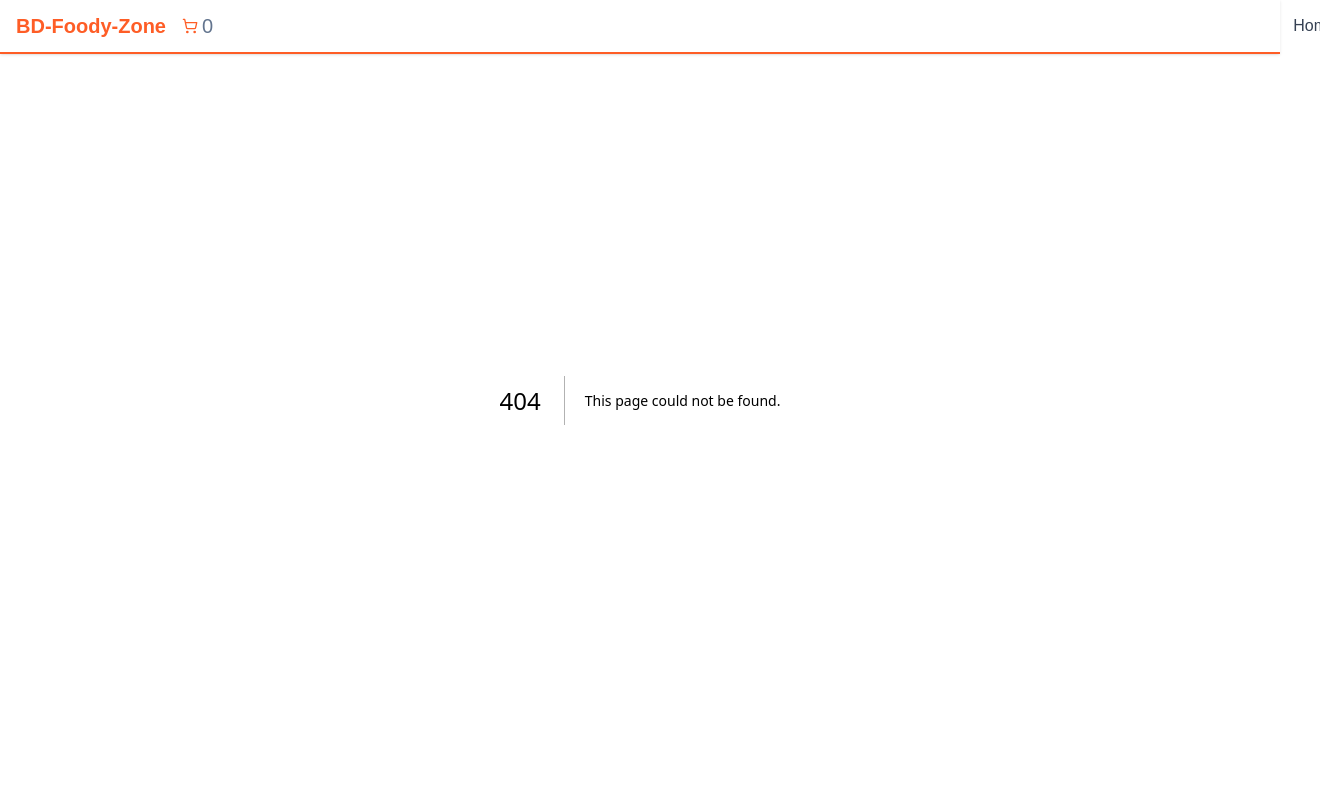
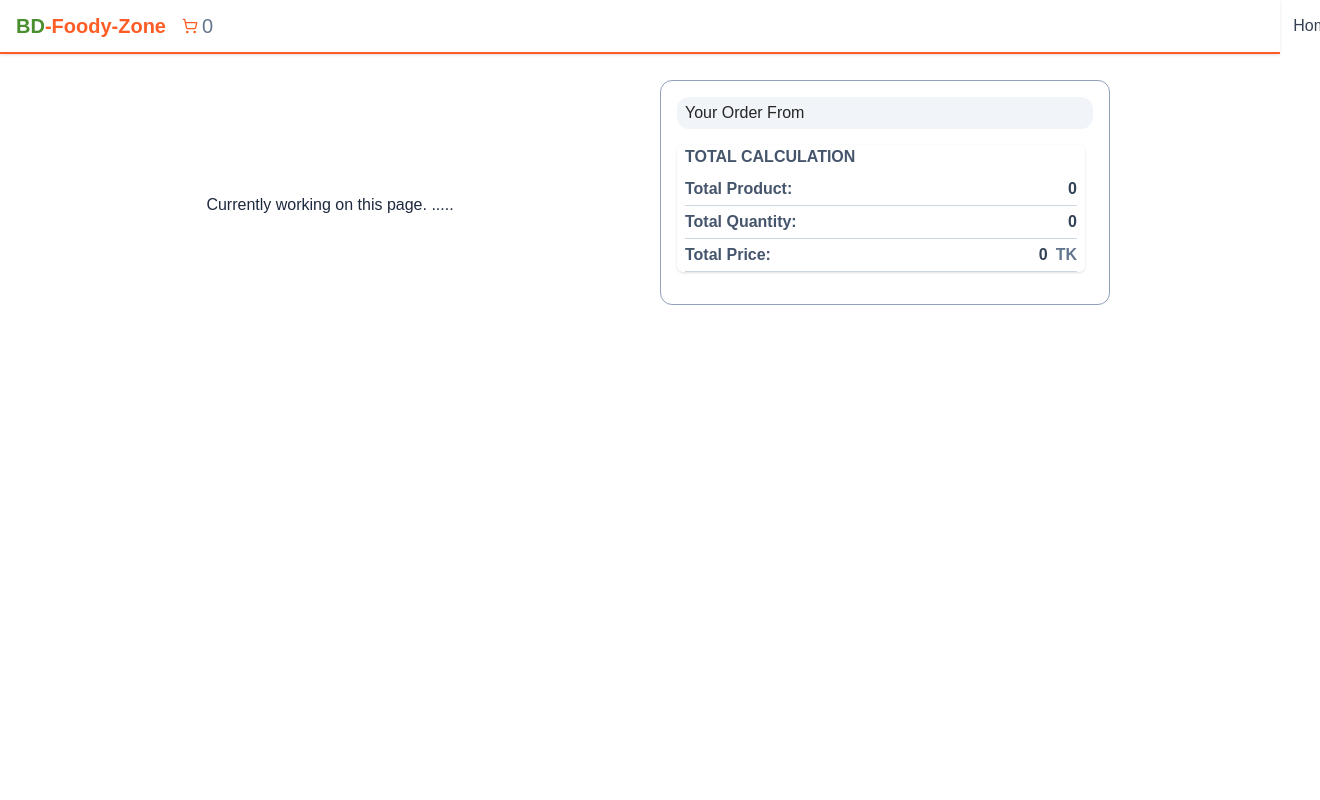
Before and after one commit to LiponRoy/YummyFly, a Next.js app: page /checkout in a window 1280 px wide. Before the commit this address had no page. Shown: the top 800 px of the page, 1320 px wide, since content can reach past the window. Built offline with nearby package versions, Linux system fonts and the light colour scheme.

Commit message:
created checkout demo page

```diff
--- /dev/null
+++ b/app/checkout/page.tsx
@@ -0,0 +1,105 @@
+"use client";
+import useCartStore from "@/app/store/useCartStore";
+import React, { useEffect, useState } from "react";
+
+const Checkout = () => {
+  const getItemQuantity = useCartStore((state) => state.getItemQuantity);
+
+  const { cartProducts } = useCartStore();
+  const [totalQuantity, setTotalQuantity] = useState(0);
+  const [myTotalPrice, setMyTotalPrice] = useState(0);
+
+  useEffect(() => {
+    const totalQuantity = cartProducts.reduce((prev, next) => {
+      return prev + next.cartQuantity;
+    }, 0);
+
+    const totalPrice = cartProducts.reduce((prev, next) => {
+      const totalPrice = prev + next.cartQuantity * next.price;
+      return totalPrice;
+    }, 0);
+
+    setTotalQuantity(totalQuantity);
+    setMyTotalPrice(totalPrice);
+  }, [cartProducts]);
+
+  useEffect(() => {
+    // set total price to store to get from checkout page or other
+    useCartStore.setState((state) => ({
+      totalPrice: myTotalPrice ? myTotalPrice : 0,
+    }));
+  }, [myTotalPrice]);
+
+
+  return (
+    <div className="h-screen container-custom mt-20 ">
+      <div className="w-full grid grid-cols-1 md:grid-cols-2">
+        <div className="flex justify-center items-center h-full text-slate-800 my-2">Currently working on this page. .....</div>
+
+        <div className="border border-slate-400 rounded-xl p-1 md:p-4 m-2 md:mx-0 w-[360px] md:w-[450px] mt-8 md:mt-0">
+          <h4 className="w-full bg-slate-100 py-1 px-2 rounded-xl">Your Order From </h4>
+
+          {/* Scrollable container */}
+          <div className="w-full  pr-2 flex flex-col justify-center ">
+            {/* Right side Cart items */}
+            <div className="w-full flex flex-col justify-center items-center ">
+
+                <div className="w-full ">
+                  {cartProducts.map((item, i) => (
+                    <div
+                      key={i}
+                      className="w-full flex flex-col justify-start items-start p-1 my-2 border-b border-slate-200 "
+                    >
+                      <div className="w-full flex justify-between items-center ">
+                        <div className="flex justify-center items-center">
+
+                          <div className="flex justify-center items-center space-x-2">
+                            <span className="text-[12px]">{item.name}</span>
+                            <span className="text-[12px]">=</span>
+                            <span className="ml-2 md:ml-1">{item.price}</span>
+                            <div className="flex justify-center items-center space-x-4">
+                            X<span className=" mx-2">{getItemQuantity && getItemQuantity(item.id.toString())}</span>
+                          </div>
+                          </div>
+                        </div>
+
+                      </div>
+                    </div>
+                  ))}
+                  {/* //,,, */}
+                </div>
+
+              {/* // Total Count */}
+              <div className="relative w-[90%] md:w-full flex flex-col justify-start items-start rounded-md shadow mx-1 px-2 my-4">
+                <span className="text-slate-600 text-start  uppercase font-semibold text-md mb-1 w-full">
+                  total calculation
+                </span>
+                <div className="flex justify-between items-center w-full border-b border-slate-300 py-1">
+                  <span className=" text-md text-slate-600 font-semibold">Total Product: </span>
+                  <span className=" text-md text-slate-700 font-semibold">{cartProducts.length} </span>
+                </div>
+                <div className="flex justify-between items-center w-full border-b border-slate-300 py-1">
+                  <span className=" text-md text-slate-600 font-semibold">Total Quantity: </span>
+                  <span className="ml-2 text-md text-slate-700 font-semibold">{totalQuantity}</span>
+                </div>
+                <div className="flex justify-between items-center w-full border-b border-slate-300 py-1">
+                  <span className=" text-md text-slate-600 font-semibold">Total Price: </span>
+                  <span className="ml-2 text-md text-slate-700 font-semibold">
+                    {myTotalPrice}
+                    <span className=" ml-2 text-slate-500">TK</span>
+                  </span>
+                </div>
+              </div>
+              {/* // End Total Count */}
+            </div>
+
+
+          </div>
+        </div>
+
+      </div>
+    </div>
+  );
+};
+
+export default Checkout;
--- a/app/globals.css
+++ b/app/globals.css
@@ -35,4 +35,5 @@ body {
 
 @theme {
   --color-primary-1: #FE5D26;
+  --color-primary-2: #4a8f2e;
 }
--- a/app/offer/[id]/page.tsx
+++ b/app/offer/[id]/page.tsx
@@ -8,15 +8,13 @@ type FoodProps = {
   };
 };
 
-const CuisinesPage = ({ params }: { params: { id: string } }) => {
-  const discount = params.id; // ✅ use id instead of discount
-  // const DailyDeals = Restaurants?.filter((item) => item.discountPercent.toString ===discount));
+const CuisinesPage = async ({ params }: { params: { id: string } }) => {
+  const discount = params.id; //
   const DailyDeals = Restaurants?.filter((item)=>item.discountPercent.toString()===discount);
 
   console.log("DailyDeals..", DailyDeals);
   console.log("Full data..", Restaurants);
 
-  // console.log("cuisinesData xx :", cuisinesData[0].restaurantsData);
 
   return (
     <div className="mt-14 mb-1 ">
--- a/components/Card.tsx
+++ b/components/Card.tsx
@@ -28,7 +28,7 @@ const RestaurantCard: React.FC<any> = ({
 
                 {/* Percent counting */}
                 {restaurant.discountPercent &&  (
-                    <div className="absolute top-4 -left-1 bg-green-600 px-2 text-white rounded-md">
+                    <div className="absolute top-4 -left-1 bg-primary-2 px-2 text-white rounded-md">
                         <div className="flex justify-center items-center pl-4">
                             <div className=" pr-2">
                                 <BadgePercent size={16}/>
--- a/components/CartItemBox.tsx
+++ b/components/CartItemBox.tsx
@@ -3,13 +3,13 @@ import useCartStore from "@/app/store/useCartStore";
 import { IFood } from "@/Type";
 import { Archive, ShoppingBasket } from "lucide-react";
 import Image from "next/image";
+import { useRouter } from "next/navigation";
 import React, { useEffect, useState } from "react";
 
 const CartItemBox = () => {
+  const router = useRouter();
   const { addItemToCart, incrementCart, decrementCart, removeItemFromCart, allCartRemove } = useCartStore();
   const getItemQuantity = useCartStore((state) => state.getItemQuantity);
-
-
 
   const { cartProducts } = useCartStore();
   const [totalQuantity, setTotalQuantity] = useState(0);
@@ -51,7 +51,7 @@ const CartItemBox = () => {
   return (
     <div>
       <div className="border border-slate-400 rounded-xl p-1 md:p-4 mt-10 md:mt-0 mx-4 md:mx-0 w-[368px] md:w-[400px] max-h-[600px] overflow-y-auto ">
-       <h4 className="w-full bg-slate-100 py-1 px-2 rounded-xl" >Your Cart </h4>
+        <h4 className="w-full bg-slate-100 py-1 px-2 rounded-xl">Your Cart </h4>
 
         {/* Scrollable container */}
         <div className="w-full  pr-2 flex flex-col justify-center ">
@@ -75,13 +75,10 @@ const CartItemBox = () => {
                         />
                         <div className="flex flex-col justify-start items-start">
                           <span className="text-[12px]">{item.name}</span>
-                      <span className="ml-2 md:ml-1">
-                          {item.price} /=
-                        </span>
+                          <span className="ml-2 md:ml-1">{item.price} /=</span>
                         </div>
                       </div>
                       <div className="flex flex-col justify-center items-center  space-y-2 ">
-
                         <div className="flex justify-center items-center space-x-4">
                           <div className="flex justify-between items-center border-2 border-slate-200 px-1 rounded-md w-[80px] text-lg ">
                             <button
@@ -109,7 +106,6 @@ const CartItemBox = () => {
                   </div>
                 ))}
                 {/* //,,, */}
-
               </div>
             ) : (
               <div className=" flex flex-col justify-center items-center text-slate-700 space-y-1">
@@ -123,15 +119,15 @@ const CartItemBox = () => {
               <span className="text-slate-600 text-start  uppercase font-semibold text-md mb-1 w-full">
                 total calculation
               </span>
-                <div className="flex justify-between items-center w-full ">
+              <div className="flex justify-between items-center w-full border-b border-slate-300 py-1">
                 <span className=" text-md text-slate-600 font-semibold">Total Product: </span>
                 <span className=" text-md text-slate-700 font-semibold">{cartProducts.length} </span>
               </div>
-                <div className="flex justify-between items-center w-full ">
+              <div className="flex justify-between items-center w-full border-b border-slate-300 py-1">
                 <span className=" text-md text-slate-600 font-semibold">Total Quantity: </span>
                 <span className="ml-2 text-md text-slate-700 font-semibold">{totalQuantity}</span>
               </div>
-                <div className="flex justify-between items-center w-full ">
+              <div className="flex justify-between items-center w-full border-b border-slate-300 py-1">
                 <span className=" text-md text-slate-600 font-semibold">Total Price: </span>
                 <span className="ml-2 text-md text-slate-700 font-semibold">
                   {myTotalPrice}
@@ -141,6 +137,21 @@ const CartItemBox = () => {
             </div>
             {/* // End Total Count */}
           </div>
+
+          <div className="w-full flex justify-center items-center space-x-2 mt-4">
+            <div
+
+              onClick={() =>cartProducts && cartProducts.length > 0 && router.push("/checkout")}
+              // className="w-full bg-primary-1 p-1 text-center text-white rounded-sm cursor-pointer"
+              className={`w-full ${
+                cartProducts && cartProducts.length > 0
+                  ? "bg-primary-1 text-white cursor-pointer"
+                  : "bg-slate-400 text-slate-200"
+              } p-1 text-center  rounded-sm `}
+            >
+              Checkout
+            </div>
+          </div>
         </div>
       </div>
     </div>
--- a/components/Navbar.tsx
+++ b/components/Navbar.tsx
@@ -12,8 +12,8 @@ const Navbar = () => {
     <Link href="/" className="text-xl font-bold text-primary-1">
 
       <div className="flex justify-center items-center space-x-4 ">
-         <span>BD-Foody-Zone</span>
-          <div className="flex justify-center items-center space-x-1 cursor-default">
+         <span><span className="text-primary-2">BD</span>-Foody-Zone</span>
+          <div className="hidden md:flex justify-center items-center space-x-1 cursor-default">
             <ShoppingCart size={16} />
         <span className="text-md font-normal text-slate-500">{cartProducts.length}</span>
           </div>
@@ -23,7 +23,7 @@ const Navbar = () => {
 
     <Link href="/cartDetails" className="text-gray-700 flex justify-center items-center gap-x-1 cursor-pointer md:hidden">
       <span className="text-xl text-slate-500">{cartProducts.length}</span>
-      <ShoppingCart size={28} />
+      <ShoppingCart size={24} className="animate-pulse" />
     </Link>
 
     <div className="space-x-4 flex items-center">
--- a/components/sliders/FavouriteCuisines.tsx
+++ b/components/sliders/FavouriteCuisines.tsx
@@ -1,13 +1,23 @@
 // components/HeroRightSlider.tsx
 "use client";
 import { Cuisines, FavouriteCuisinesData } from "@/Constant";
+import { ArrowBigLeftDash, ArrowBigRight, CircleArrowLeft, CircleArrowRight } from "lucide-react";
 import Image from "next/image";
 import { useRouter } from "next/navigation";
-import React from "react";
+import React, { useRef } from "react";
 import Slider from "react-slick";
 
 const FavouriteCuisines = () => {
   const route =useRouter();
+  	const sliderRef = useRef<Slider | null>(null);
+
+	const handleNext = () => {
+		sliderRef.current?.slickNext();
+	};
+
+	const handlePrev = () => {
+		sliderRef.current?.slickPrev();
+	};
 
   const goToFoodCuisines = (id:number) => {
     route.push(`/cuisines/${id}`);
@@ -45,8 +55,8 @@ const settings = {
         <div className="relative  text-slate-700 text-[24px] text-start ">
                 Favorite Cuisines
             </div>
-      <div className="w-[90%]">
-        <Slider {...settings}>
+      <div className="relative w-[90%]">
+        <Slider {...settings} ref={sliderRef}>
         {Cuisines?.map((item, index) => (
           <div
           onClick={()=>goToFoodCuisines(item.id)}
@@ -70,6 +80,15 @@ const settings = {
           </div>
         ))}
       </Slider>
+      {/*Arrow btn For desktop */}
+				<CircleArrowLeft
+					onClick={handlePrev}
+					className="prev-btn hidden md:block absolute top-0 bottom-0 -left-8 my-auto  z-50 w-[40px] h-[40px] bg-orange-deep p-1 rounded-full text-primary-2 cursor-pointer"
+				/>
+				<CircleArrowRight
+					onClick={handleNext}
+					className="prev-btn hidden md:block absolute top-0 bottom-0 -right-5 my-auto z-50 w-[40px] h-[40px] bg-orange-deep p-1 rounded-full text-primary-2 cursor-pointer"
+				/>
       </div>
     </div>
   );
```
Lines whose indentation alone changed are shown as unchanged.
